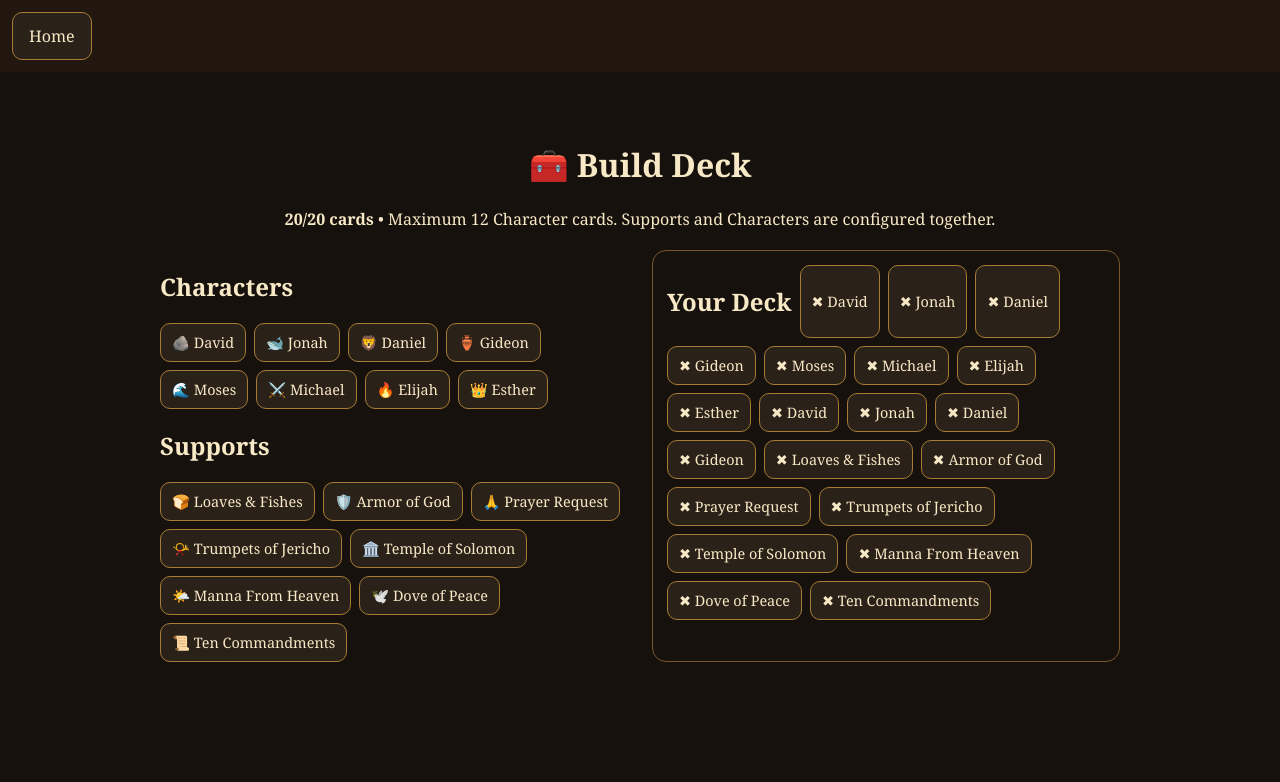
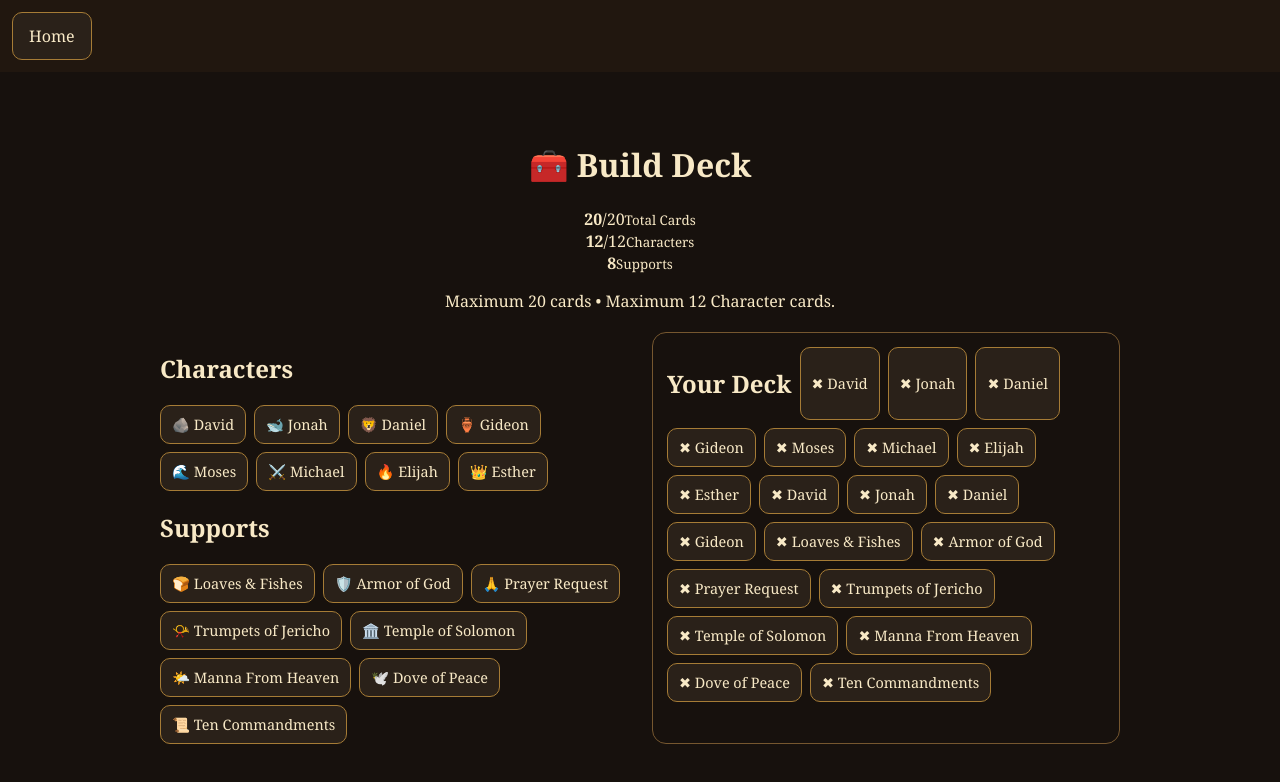
Before and after one commit to umbra-nox-de/bible-cards-attack, a React (Vite) app: page / in a window 1280 px wide. Both pictures are taken after a click on the button "🧰 BUILD DECK". Shown: the top 782 px of the page. Built offline with nearby package versions, Linux system fonts and the light colour scheme.

Commit message:
Add live deck card counter to deck builder

```diff
--- a/src/App.jsx
+++ b/src/App.jsx
@@ -252,7 +252,9 @@ export default function App(){
  const collection=<main className="page"><h1>🎴 Card Collection</h1><p>⚪ Common • 🟢 Uncommon • 🔵 Rare • 🟣 Epic • 🟡 Legendary • 🔴 Mythic</p><div className="collection-grid">{availableCards.map(n=><Card key={n} card={characters[n]} hp={characters[n].hp}/>)}{!unlockedGA&&<div className="locked">🔒<br/>MYTHICAL<br/><small>GA — Locked by Code</small></div>}{!unlockedWO&&<div className="locked blue">🔒<br/>MYTHICAL<br/><small>WO — Locked by Code</small></div>}</div></main>;
  const addDeckCard=id=>{if(builtDeck.length>=20)return;if(!id.startsWith("S:")&&builtDeck.filter(x=>!x.startsWith("S:")).length>=12)return;saveDeck([...builtDeck,id]);};
  const removeDeckCard=i=>saveDeck(builtDeck.filter((_,x)=>x!==i));
- const deckBuilder=<main className="page"><h1>🧰 Build Deck</h1><p><b>{builtDeck.length}/20 cards</b> • Maximum 12 Character cards. Supports and Characters are configured together.</p><div className="deck-columns"><div><h2>Characters</h2><div className="picker">{availableCards.map(n=><button key={n} onClick={()=>addDeckCard(n)}>{characters[n].icon} {characters[n].name}</button>)}</div><h2>Supports</h2><div className="picker">{supports.map(s=><button key={s.id} onClick={()=>addDeckCard("S:"+s.id)}>{s.icon} {s.name}</button>)}</div></div><div className="built-deck"><h2>Your Deck</h2>{builtDeck.map((x,i)=><button key={i} onClick={()=>removeDeckCard(i)}>✖ {x.startsWith("S:")?supports.find(s=>"S:"+s.id===x)?.name:characters[x]?.name}</button>)}</div></div></main>;
+ const characterCount=builtDeck.filter(x=>!x.startsWith("S:")).length;
+ const supportCount=builtDeck.filter(x=>x.startsWith("S:")).length;
+ const deckBuilder=<main className="page"><h1>🧰 Build Deck</h1><div className="deck-counter"><div><strong>{builtDeck.length}</strong><span>/20</span><small>Total Cards</small></div><div><strong>{characterCount}</strong><span>/12</span><small>Characters</small></div><div><strong>{supportCount}</strong><small>Supports</small></div></div><p>Maximum 20 cards • Maximum 12 Character cards.</p><div className="deck-columns"><div><h2>Characters</h2><div className="picker">{availableCards.map(n=><button key={n} onClick={()=>addDeckCard(n)}>{characters[n].icon} {characters[n].name}</button>)}</div><h2>Supports</h2><div className="picker">{supports.map(s=><button key={s.id} onClick={()=>addDeckCard("S:"+s.id)}>{s.icon} {s.name}</button>)}</div></div><div className="built-deck"><h2>Your Deck</h2>{builtDeck.map((x,i)=><button key={i} onClick={()=>removeDeckCard(i)}>✖ {x.startsWith("S:")?supports.find(s=>"S:"+s.id===x)?.name:characters[x]?.name}</button>)}</div></div></main>;
  const submitCode=()=>{const code=unlockCode.trim().toUpperCase();if(code==="121GA"){localStorage.setItem("bca-GA","true");setUnlockedGA(true);setUnlockMessage("🔴 GENERAL OVERSEER UNLOCKED!");}else if(code==="1980"){localStorage.setItem("bca-WO","true");setUnlockedWO(true);setUnlockMessage("🔵 WEST OVERSEER UNLOCKED!");}else setUnlockMessage("❌ That code did not unlock a card.");setUnlockCode("");};
  const unlock=<main className="page"><h1>🔐 Unlock Cards</h1><p>Each Mythical card has its own code. Unlocks are saved on this device.</p><div className="unlock-box"><input value={unlockCode} onChange={e=>setUnlockCode(e.target.value)} onKeyDown={e=>e.key==="Enter"&&submitCode()} placeholder="Enter unlock code"/><button onClick={submitCode}>UNLOCK</button><p>{unlockMessage}</p></div><div className="mythics"><div className="mythic red">🔴 GENERAL OVERSEER<br/><small>GA • 150 HP • {unlockedGA?"UNLOCKED":"Locked"}</small></div><div className="mythic blue">🔵 WEST OVERSEER<br/><small>WO • 150 HP • {unlockedWO?"UNLOCKED":"Locked"}</small></div></div></main>;
  if(page==="practice")return practice;
```
